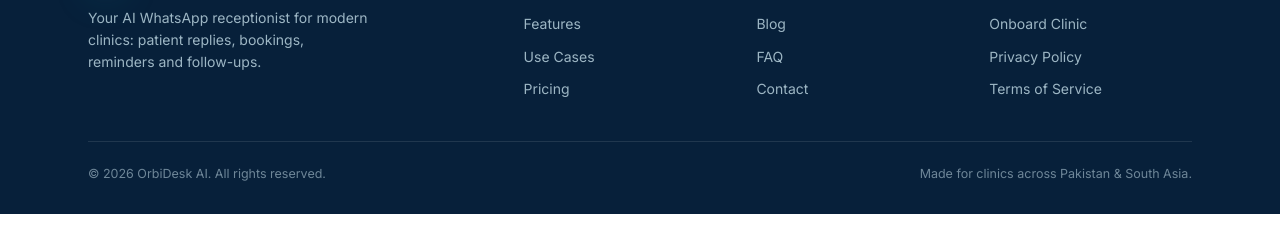
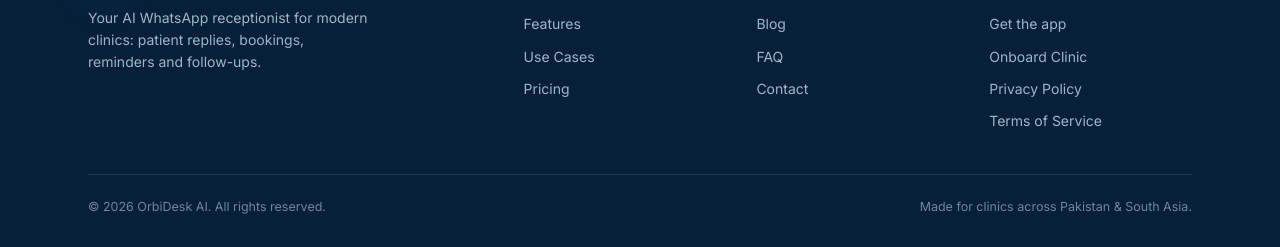
Before and after one commit to IrfanMarwat01/orbidesk-website, a plain HTML site: page 404.html in a window 1280 px wide. Shown: the part 587-834 px from the top of the page. Before the commit the page ends 801 px from the top, so only its background shows below. Drawn offline with Linux system fonts and the light colour scheme.

Commit message:
Get the app: link to the installable dashboard (menu, footer, /install and /app)
Co-Authored-By: Claude Opus 5.5 <noreply@anthropic.com>
Claude-Session: https://claude.ai/code/session_01DUPe7hZXU1cbhk3qwgZMAU

```diff
--- a/404.html
+++ b/404.html
@@ -45,6 +45,7 @@
         <a href="/contact#book">Contact</a>
         <a href="https://app.orbideskai.com/onboard-clinic">Onboard Clinic</a>
         <a href="https://app.orbideskai.com/login">Log in</a>
+        <a href="https://app.orbideskai.com/install">Get the app</a>
       </div>
     </details>
   </div>
@@ -60,7 +61,7 @@
     </div>
     <div><h4>Product</h4><a href="/product">How it works</a><a href="/features">Features</a><a href="/use-cases">Use Cases</a><a href="/pricing">Pricing</a></div>
     <div><h4>Company</h4><a href="/about">About</a><a href="/blog">Blog</a><a href="/faq">FAQ</a><a href="/contact#book">Contact</a></div>
-    <div><h4>For clinics</h4><a href="https://app.orbideskai.com/login">Log in</a><a href="https://app.orbideskai.com/onboard-clinic">Onboard Clinic</a><a href="/privacy-policy">Privacy Policy</a><a href="/terms-of-service">Terms of Service</a></div>
+    <div><h4>For clinics</h4><a href="https://app.orbideskai.com/login">Log in</a><a href="https://app.orbideskai.com/install">Get the app</a><a href="https://app.orbideskai.com/onboard-clinic">Onboard Clinic</a><a href="/privacy-policy">Privacy Policy</a><a href="/terms-of-service">Terms of Service</a></div>
   </div>
   <div class="fbtm"><span>© 2026 OrbiDesk AI. All rights reserved.</span><span>Made for clinics across Pakistan &amp; South Asia.</span></div>
 </div></footer>
```
Also changed, not shown: about.html (+2 -1 lines), blog.html (+2 -1 lines), blog/ai-whatsapp-receptionists-transforming-clinics.html (+2 -1 lines), blog/automate-patient-communication-ai.html (+2 -1 lines), blog/future-ai-healthcare-clinics.html (+2 -1 lines), blog/multilingual-ai-diverse-patients.html (+2 -1 lines), blog/reduce-missed-appointments.html (+2 -1 lines), blog/why-clinic-needs-whatsapp-ai-receptionist.html (+2 -1 lines), contact.html (+2 -1 lines), data-deletion.html (+2 -1 lines), faq.html (+2 -1 lines), features.html (+2 -1 lines), index.html (+2 -1 lines), pricing.html (+2 -1 lines), 4 more files, 1 other file.
